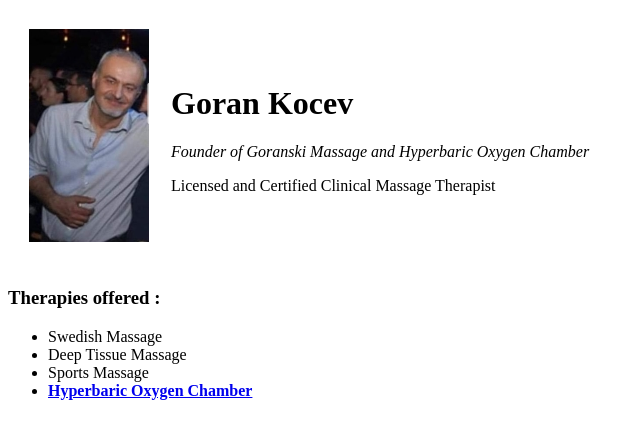
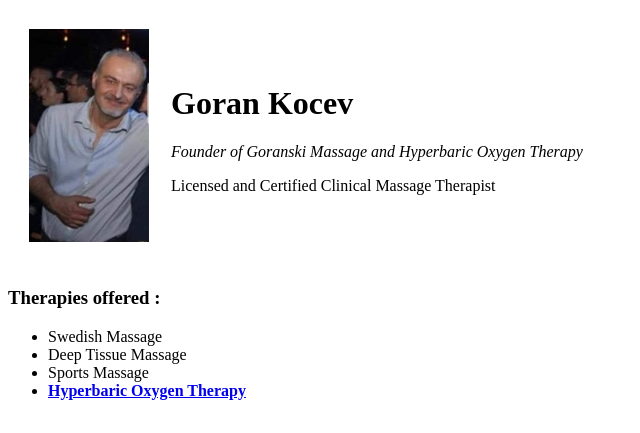
Before and after one commit to Goranski/Massage, a plain HTML site: page index.html in a window 1280 px wide. Shown: the top 433 px of the page, 0-640 px from the left. Drawn offline with Linux system fonts and the light colour scheme.

Commit message:
Update index.html

```diff
--- a/index.html
+++ b/index.html
@@ -9,7 +9,7 @@
         <tr>
             <td> <img src="Screenshot_20221123-195548_Gallery.jpg" alt="Goran profile photo"></td>
             <td> <h1>Goran Kocev</h1>
-                <p><em>Founder of Goranski Massage and Hyperbaric Oxygen Chamber</em></p>
+                <p><em>Founder of Goranski Massage and Hyperbaric Oxygen Therapy</em></p>
                 <p>Licensed and Certified Clinical Massage Therapist</p></td>
         </tr>
     </table>
@@ -24,7 +24,7 @@
     <li>Swedish Massage</li>
     <li>Deep Tissue Massage</li>
     <li>Sports Massage</li>
-    <li><strong><a href="https://www.oxygenhealthsystems.com/product/hyperbaric-oxygen-chamber-sitting">Hyperbaric Oxygen Chamber</a></strong></li>
+    <li><strong><a href="https://www.oxygenhealthsystems.com/product/hyperbaric-oxygen-chamber-sitting">Hyperbaric Oxygen Therapy</a></strong></li>
    <br>
 
 </ul>
```
